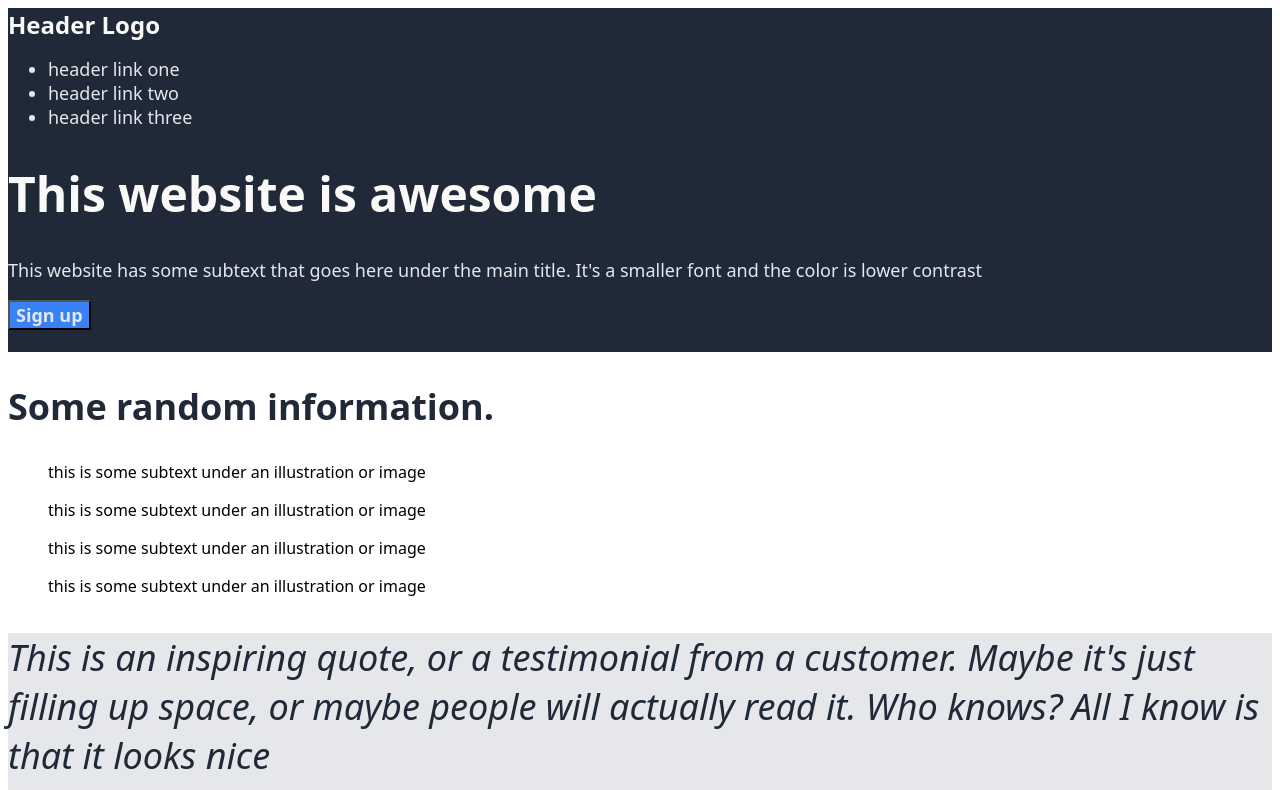
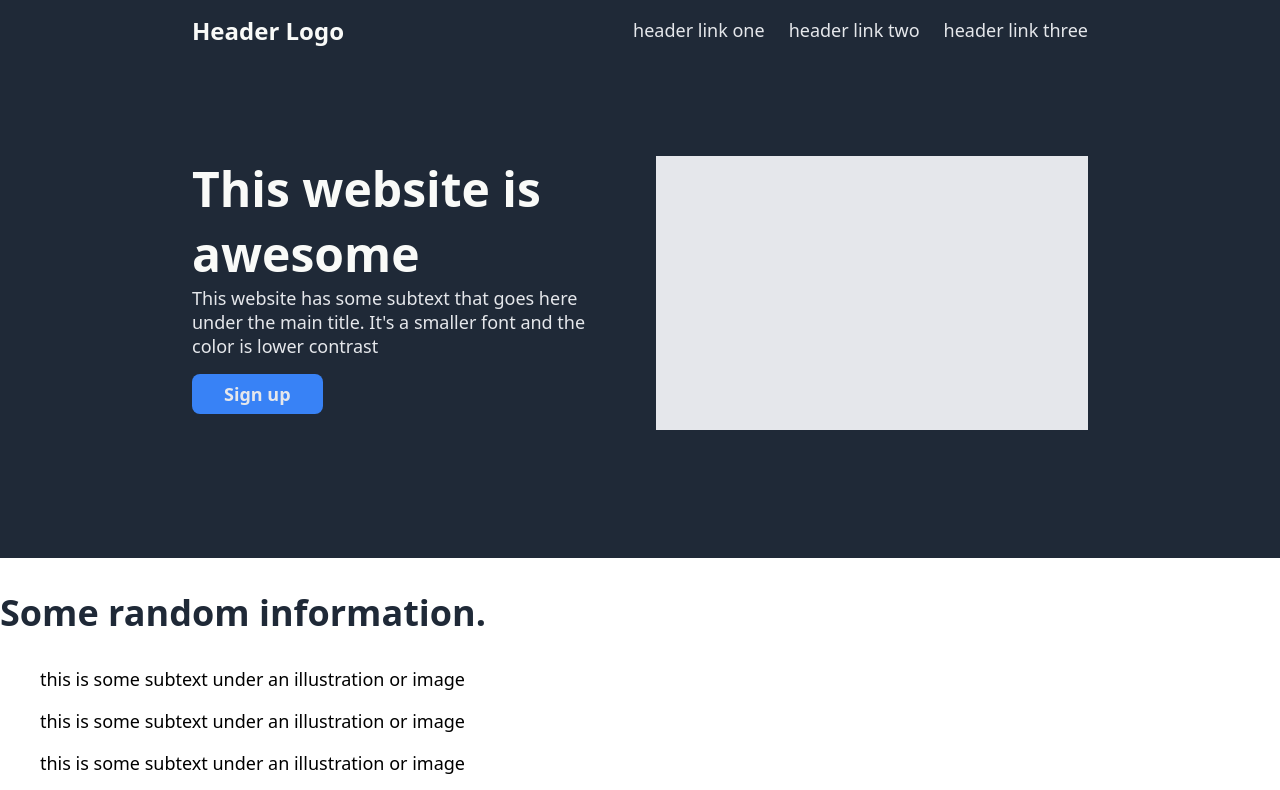
Before and after one commit to igi712/odin-landing-page, a plain HTML site: page index.html in a window 1280 px wide. Shown: the top 790 px of the page. Drawn offline with Linux system fonts and the light colour scheme.

Commit message:
Style hero section

```diff
--- a/index.html
+++ b/index.html
@@ -51,7 +51,7 @@
                     <h3>Call to action! It's time!</h3>
                     <p>Sign up for our product by clicking that button right over there!</p>
                 </div>
-                <button>Sign up</button>
+                <button class="modal-button">Sign up</button>
             </div>
         </div>
         <div class="footer">
--- a/styles.css
+++ b/styles.css
@@ -1,20 +1,56 @@
 body {
     font-family: system-ui, -apple-system, BlinkMacSystemFont, 'Segoe UI', Roboto, Oxygen, Ubuntu, Cantarell, 'Open Sans', 'Helvetica Neue', sans-serif;
+    font-size: 18px;
+    margin: 0;
+}
+
+.container {
+    display: flex;
+    flex-direction: column;
+    justify-content: space-between;
+}
+
+.content {
+    flex: 1 1 100%;
 }
 
 .hero, .footer {
     background-color: #1F2937;
+    display: flex;
+    flex-direction: column;
+    align-items: stretch;
+    justify-content: center;
+    padding: 0 15% 128px;
+    gap: 96px;
+}
+
+.header {
+    display: flex;
+    align-items: center;
+    justify-content: space-between;
+}
+
+ul {
+    list-style-type: none;
+    display: flex;
+    gap: 24px;
+}
+
+.hero-content {
+    display: flex;
+    gap: 32px;
 }
 
 .hero-text h1 {
     font-size: 48px;
     color: #f9faf8;
-    weight: 900;
+    font-weight: 900;
+    margin: 0;
 }
 
 .hero-text p, .header li, .footer, .modal-text p, button {
-    font-size: 18px;
     color: #E5E7EB;
+    margin: 0;
 }
 
 .hero .logo, .modal-text h3 {
@@ -23,13 +59,27 @@ body {
     font-weight: bold;
 }
 
+.hero-text {
+    flex: 1;
+}
+
+.hero-image {
+    flex: 1;
+    background-color: #E5E7EB;
+}
+
 button, .modal {
     background-color: #3882F6;
+    border-radius: 8px;
+    border: 0;
 }
 
 button {
     font-family: system-ui, -apple-system, BlinkMacSystemFont, 'Segoe UI', Roboto, Oxygen, Ubuntu, Cantarell, 'Open Sans', 'Helvetica Neue', sans-serif;
     font-weight: bold;
+    margin: 16px 0;
+    padding: 8px 32px;
+    font-size: 18px;
 }
 
 .information h2 {
@@ -50,5 +100,6 @@ button {
 }
 
 .quote-person {
+    font-size: 24px;
     font-weight: bold;
 }
```
